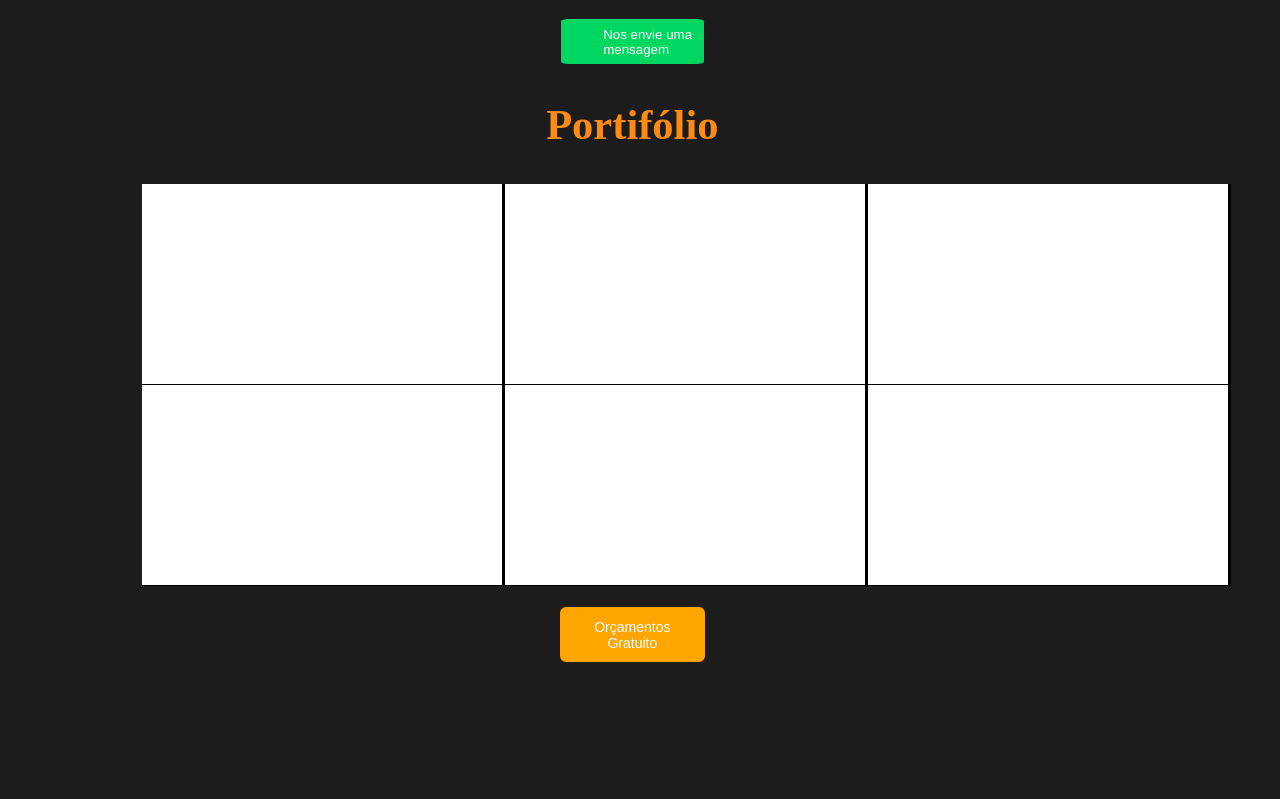
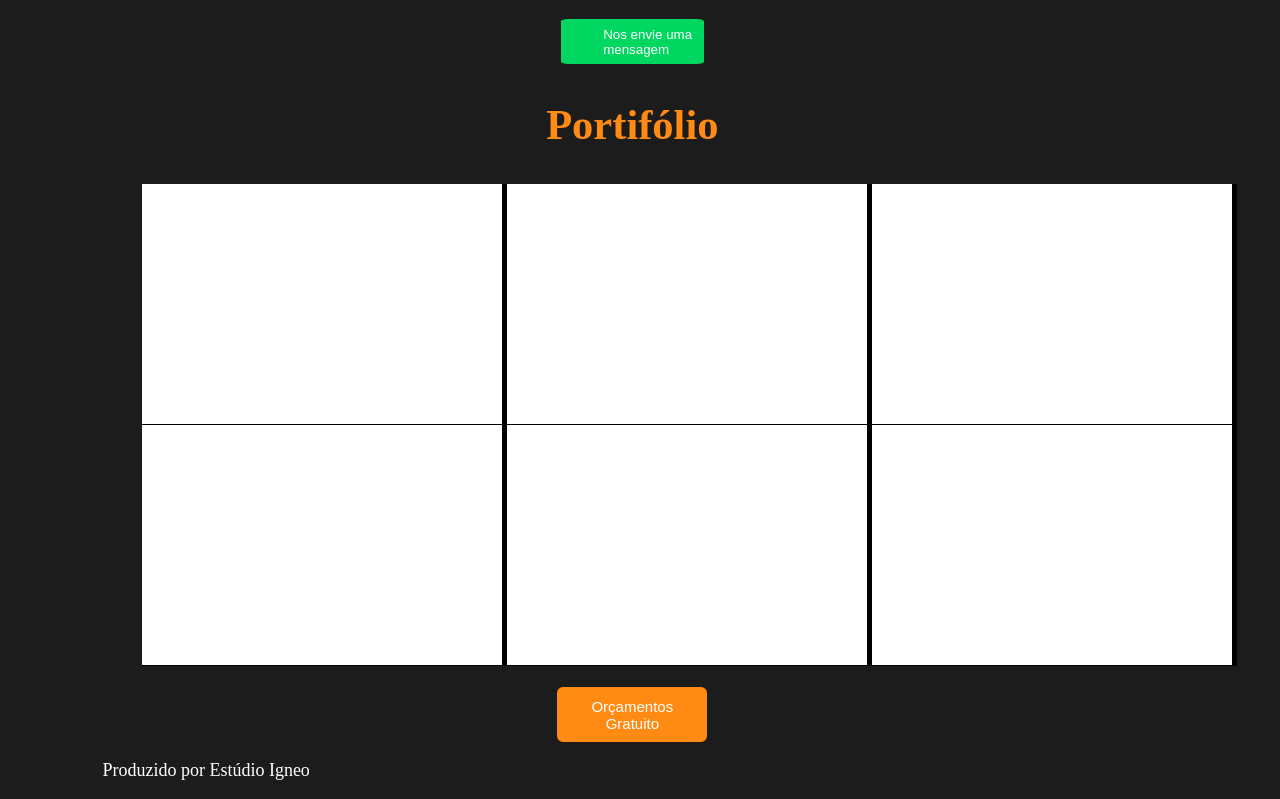
Before and after one commit to mazzillio/lannding-igneo, a React app in the folder igneo/: page / in a window 1280 px wide. Shown: the part 1741-2540 px from the top of the page. Before the commit the page ends 2403 px from the top, so only its background shows below. Built offline with nearby package versions, Linux system fonts and the light colour scheme.

Commit message:
trocas na landing para o btn orçamento e chamada inicial do footer

```diff
--- a/igneo/src/Componets/Btns/btnOrcamento.module.css
+++ b/igneo/src/Componets/Btns/btnOrcamento.module.css
@@ -1,12 +1,12 @@
 .btn
 {
-    background-color: orange;
-    border: 2px solid orange;
+    background-color: var(--primary-color);
+    border: 2px solid var(--primary-color);
     border-radius: 6px;
     color:white;
-    width:145px;
+    width:150px;
     height: 55px;
-    font-size: 14px;
+    font-size: 15px;
 }
 .btn:hover{
     cursor: pointer;
--- a/igneo/src/Componets/Cards/cardPortifolio.module.css
+++ b/igneo/src/Componets/Cards/cardPortifolio.module.css
@@ -1,8 +1,8 @@
 .cardPortifolio{
     width: 360px;
-    height: 200px;
+    height: 240px;
     border-style: none;
     border:solid black;
-    border-width: 0 3px 1px 0;
+    border-width: 0 5px 1px 0;
     background-color: white;
 }
--- /dev/null
+++ b/igneo/src/Componets/Footer/footer.js
@@ -0,0 +1,6 @@
+import styles from './footer.module.css'
+export function Footer(){
+    return <footer>
+        <p>Produzido por Estúdio Igneo</p>
+    </footer>
+}
--- a/igneo/src/Views/Landing/landing.js
+++ b/igneo/src/Views/Landing/landing.js
@@ -1,4 +1,5 @@
 import Apresentacao from "../../Componets/Apresentacao/apresentacao";
+import { Footer } from "../../Componets/Footer/footer";
 import Header from "../../Componets/Header/header";
 import Parallax from "../../Componets/Parallax/parallax";
 import Conteudo from "../Conteudo/conteudo";
@@ -13,8 +14,8 @@ export default function Landing()
             <Header/>
             <Parallax/>
             <Apresentacao/>
-
             <Conteudo/>
+            <Footer/>
         </div>
     )
 }
```
Also changed, not shown: igneo/src/Componets/Footer/footer.module.css (added).
